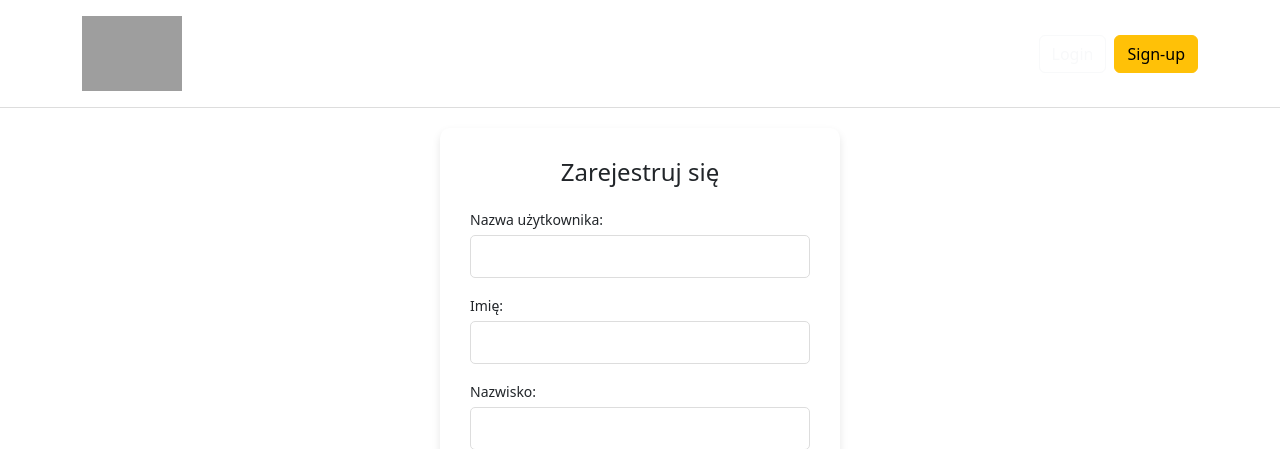
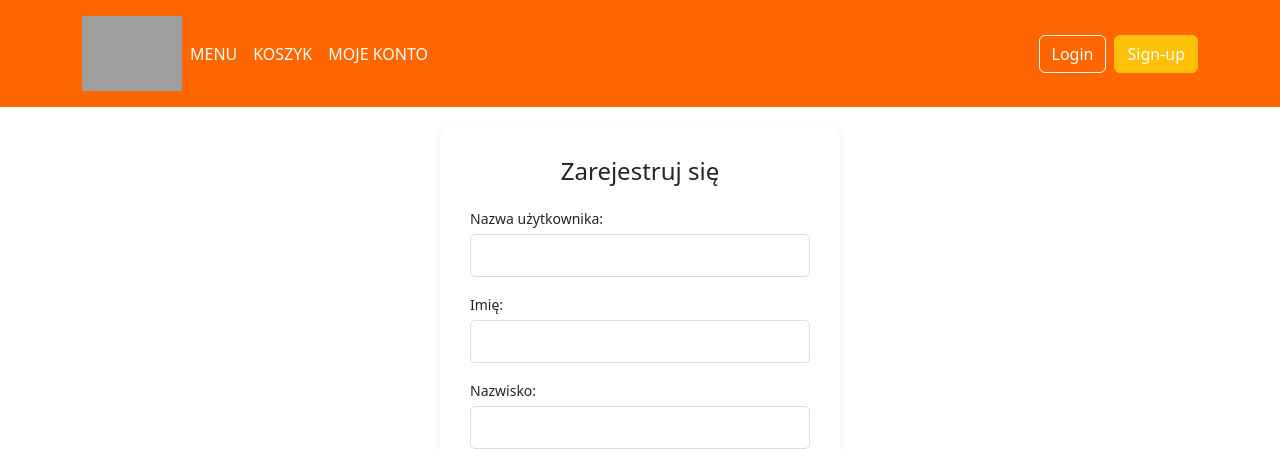
Before and after one commit to TabisPL/pitcernia.github.io, a PHP site: page /rejestracja.php in a window 1280 px wide. Shown: the top 449 px of the page. Run offline with PHP 8.4, Linux system fonts and the light colour scheme; grey boxes are pictures that could not be loaded.

Commit message:
Update login.css

```diff
--- a/Login/login.css
+++ b/Login/login.css
@@ -7,9 +7,14 @@ body {
 }
 
 header {
-    background-color: #fff;
-    border-bottom: 1px solid #ddd;
-    padding: 15px;
+    background-color: #ff6600;
+}
+a:link {
+    color: white;
+}
+/* mouse over link */
+a:hover {
+    color: #ff6600;
 }
 
 .banner {
@@ -52,7 +57,7 @@ header {
     font-weight: bold;
 }
 
-/* Form */
+/* Formularz */
 .form-container {
     display: flex;
     justify-content: center;
```
